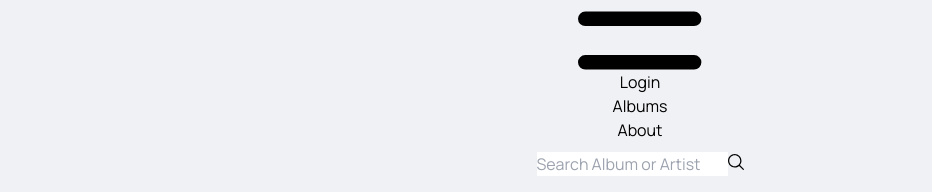
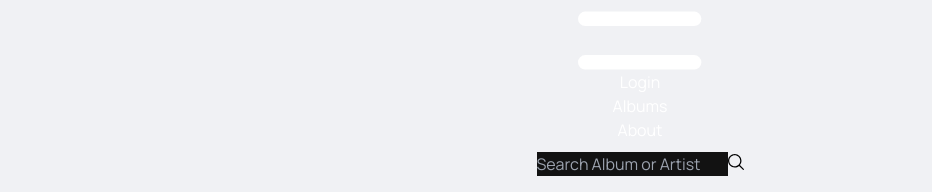
Before and after one commit to Rewind-Recordz/recordloverz, a React (Vite) app: page / in a window 1280 px wide. Shown: the part 356-548 px from the top of the page, without its empty margins (0-932 px from the left). Built offline with nearby package versions, Linux system fonts and the light colour scheme; no server answers.

Commit message:
force darkmode

```diff
--- a/src/assets/components/Navbar.jsx
+++ b/src/assets/components/Navbar.jsx
@@ -42,7 +42,7 @@ function Navbar() {
             />
           </svg>
         </button>
-        <div
+        <div onMouseLeave={toggleMenu}
           className={`absolute right-0 top-full w-1/5 mt-0 ${
             menuOpen ? "" : "hidden"
           }`}
--- a/src/index.css
+++ b/src/index.css
@@ -1,6 +1,22 @@
 @tailwind base;
 @tailwind components;
 @tailwind utilities;
+
+/* If the user prefers dark mode,
+we of course apply color-scheme: dark, as usual */
+@media (prefers-color-scheme: dark) {
+  html {
+    color-scheme: dark;
+  }
+}
+
+/* If the user prefers light mode,
+we still enforce color-scheme: dark, despite the user preference */
+@media (prefers-color-scheme: light) {
+  html {
+    color-scheme: dark;
+  }
+}
 
 body {
   background-color: #f0f1f4;
```
